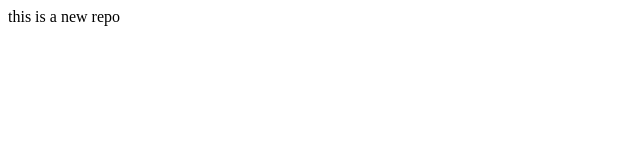
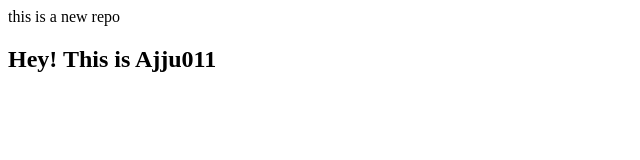
Before and after one commit to Ajju011/Local-Repo, a plain HTML site: page index.html in a window 1280 px wide. Shown: the whole page, without its empty margins (0-640 px from the left). Drawn offline with Linux system fonts and the light colour scheme.

Commit message:
changes added

```diff
--- a/index.html
+++ b/index.html
@@ -1 +1,2 @@
 <p>this is a new repo</p>
+<h2>Hey! This is Ajju011</h2>
```
